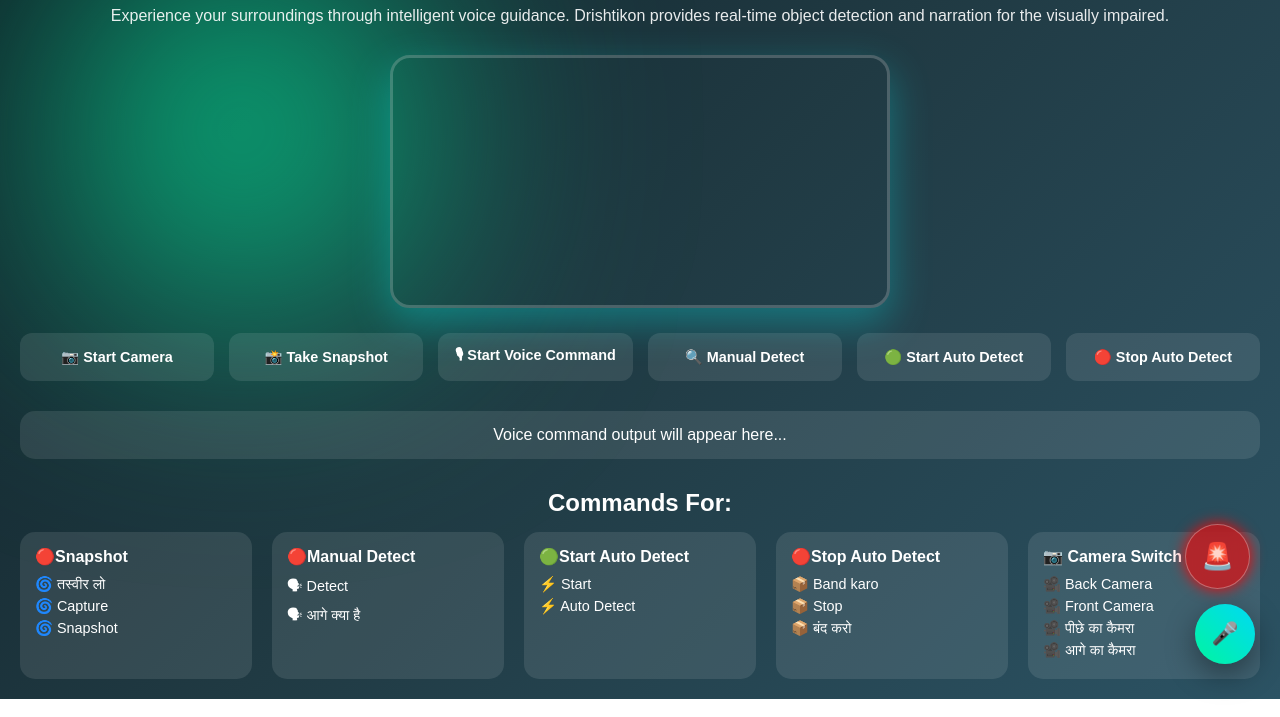
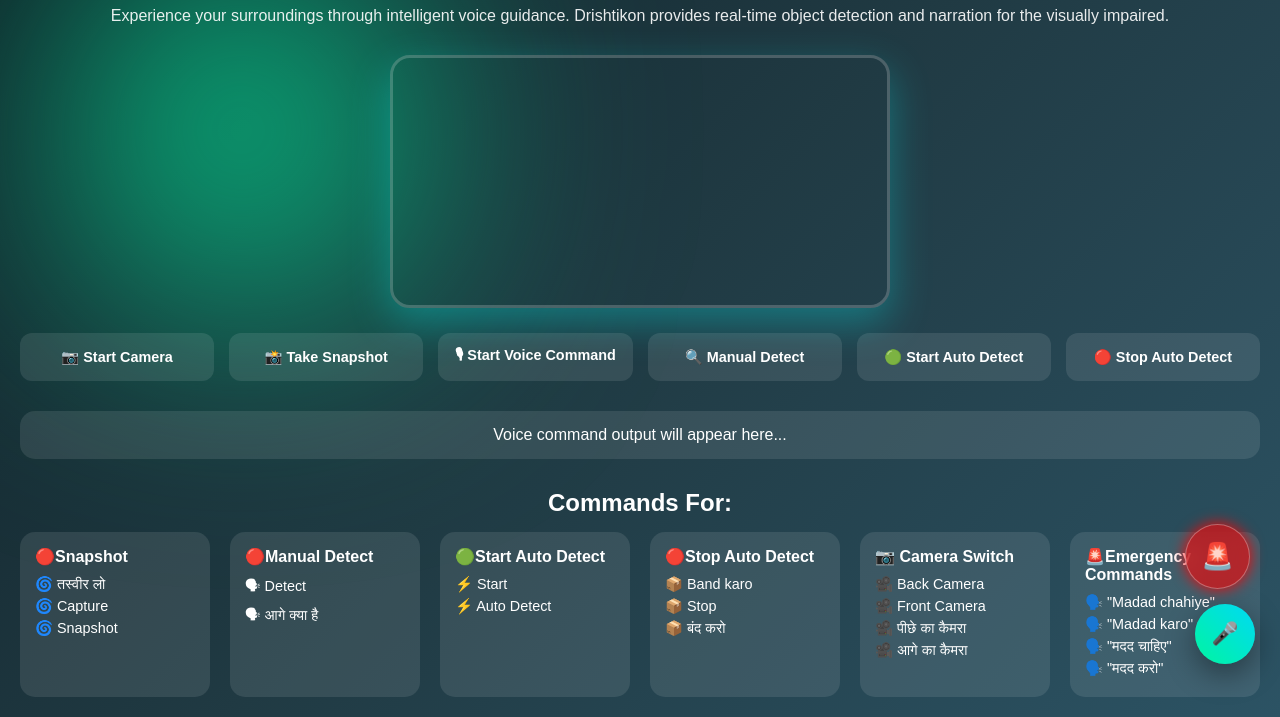
Before and after one commit to Shubhamkr4013/NETRA-AI-Eyes-for-the-Visually-Impaired, a plain HTML site: page Frontend/index.html in a window 1280 px wide. Shown: the part 111-828 px from the top of the page. Drawn offline with Linux system fonts and the light colour scheme.

Commit message:
Fresh commit without secrets

```diff
--- a/Frontend/index.html
+++ b/Frontend/index.html
@@ -79,8 +79,6 @@
     </ul>
   </div>
 
-
-
   <div class="footer-section camera">
   <h2>📷 Camera Switch</h2>
   <ul>
@@ -90,6 +88,17 @@
     <li>🎥 आगे का कैमरा</li>
   </ul>
 </div>
+
+<div class="footer-section">
+  <h2>🚨Emergency Commands</h2>
+  <ul class="command-list">
+    <li>🗣️ "Madad chahiye"</li>
+    <li>🗣️ "Madad karo"</li>
+    <li>🗣️ "मदद चाहिए"</li>
+    <li>🗣️ "मदद करो"</li>
+  </ul>
+</div>
+
 </footer>
   <audio id="sirenSound" src="siren.mp3" preload="auto"></audio>
   <button id="sosBtn" class="glass-sos">🚨</button>
```
Also changed, not shown: Frontend/style.css (line endings or trailing spaces).
